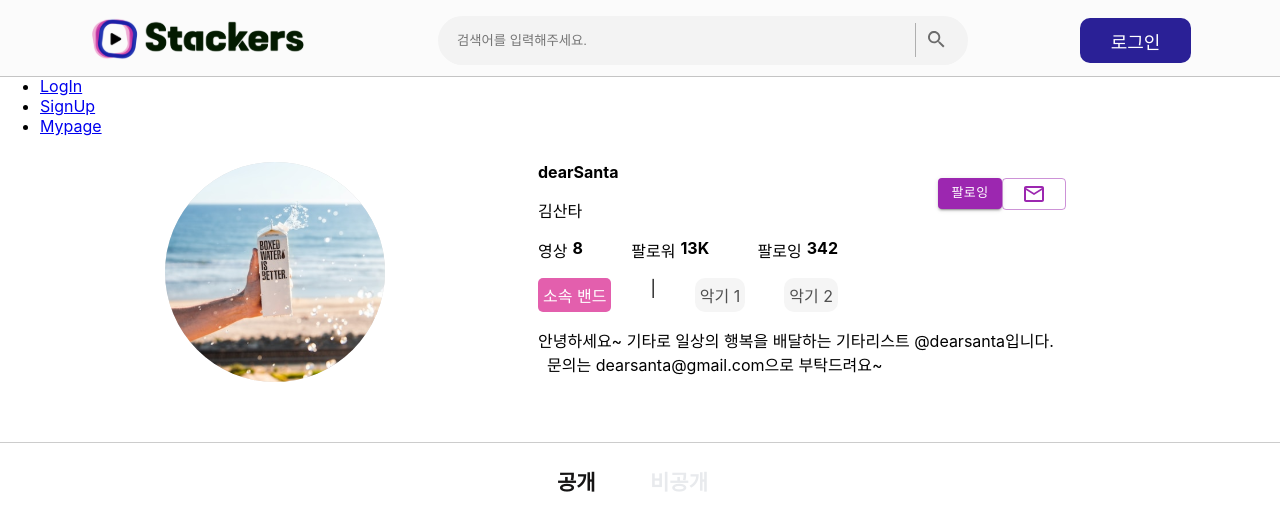
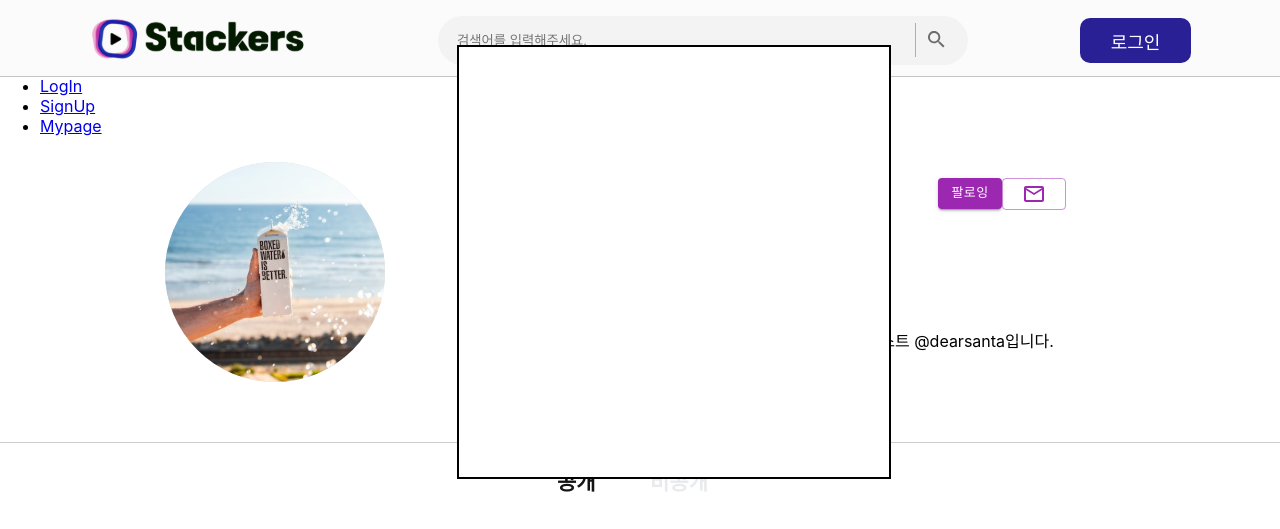
Before and after one commit to yeojinj/stackers, a React (Create React App) app in the folder frontend/: page /MyPage in a window 1280 px wide. Shown: the top 529 px of the page. Built offline with nearby package versions, Linux system fonts and the light colour scheme.

Commit message:
Feat: 헤더 검색 자동완성 구현 진행

```diff
--- a/frontend/src/components/Header.js
+++ b/frontend/src/components/Header.js
@@ -1,10 +1,14 @@
-import React from 'react'
+import React, { useState } from 'react'
 import { useNavigate } from 'react-router-dom'
 import logo from '../assets/logo.svg'
 import search from '../assets/search.svg'
 import '../styles/header.css'
 
 function Header() {
+  const [keyword, setKeyword] = useState('')
+  const onChangeData = (e) => {
+    setKeyword(e.currentTarget.value)
+  }
   const navigate = useNavigate()
   const navigateToSearchView = () => {
     navigate('/SearchView')
@@ -23,12 +27,21 @@ function Header() {
             <input
               className="search-input"
               placeholder="검색어를 입력해주세요."
+              value={keyword}
+              onChange={onChangeData}
             />
             <img
               onClick={navigateToSearchView}
               className="search-icon"
               src={search}
             />
+            <div className="autocomplete-box">
+              <div>
+                <div>
+                  <a href=""></a>
+                </div>
+              </div>
+            </div>
           </div>
         </div>
         {/* 로그인버튼 or 업로드버튼 + 프로필사진 */}
--- a/frontend/src/styles/header.css
+++ b/frontend/src/styles/header.css
@@ -59,6 +59,17 @@
   height: 17.49px;
 }
 
+.autocomplete-box {
+  z-index: 3;
+  height: 50vh;
+  width: 400px;
+  background-color: #fff;
+  position: absolute;
+  top: 45px;
+  border: 2px solid;
+  padding: 15px;
+}
+
 .login-btn {
   width: 111px;
   height: 45px;
```
